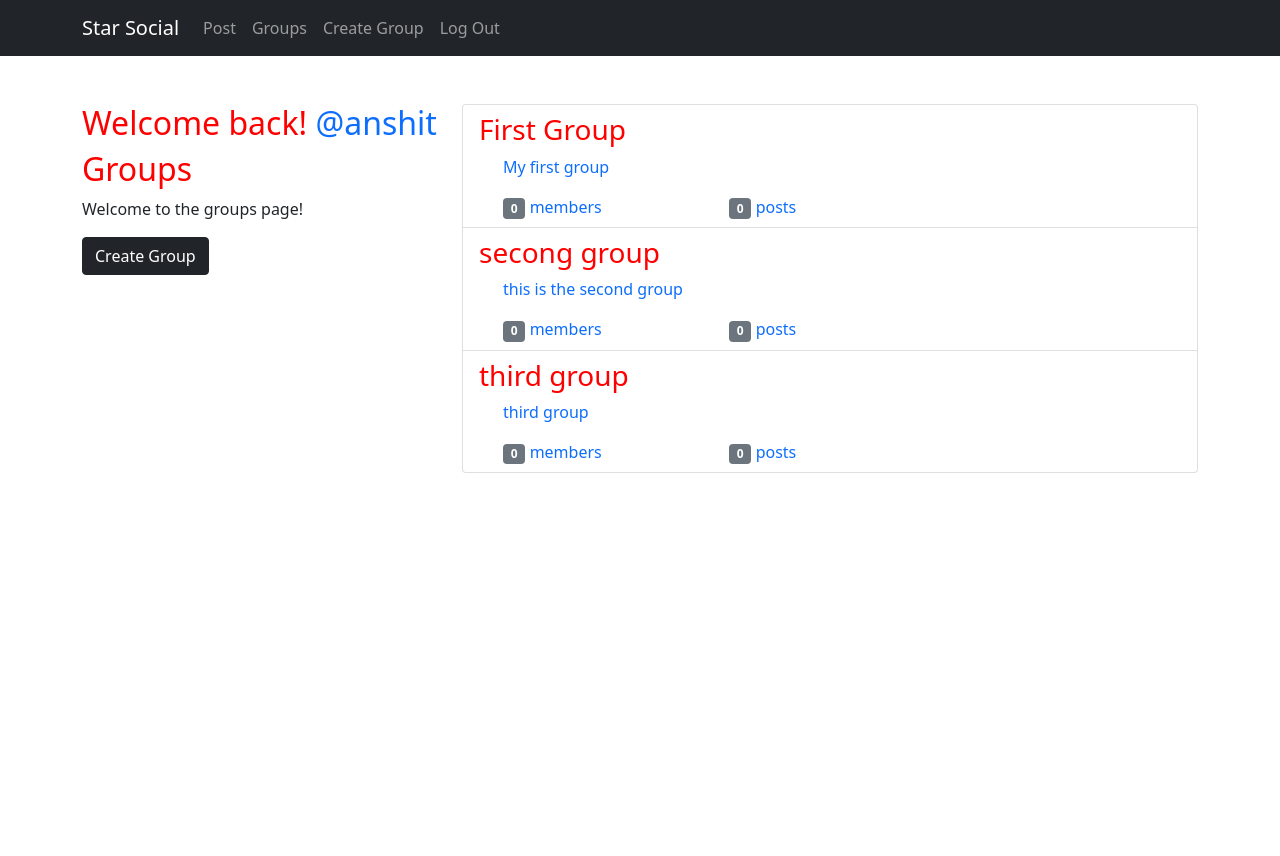
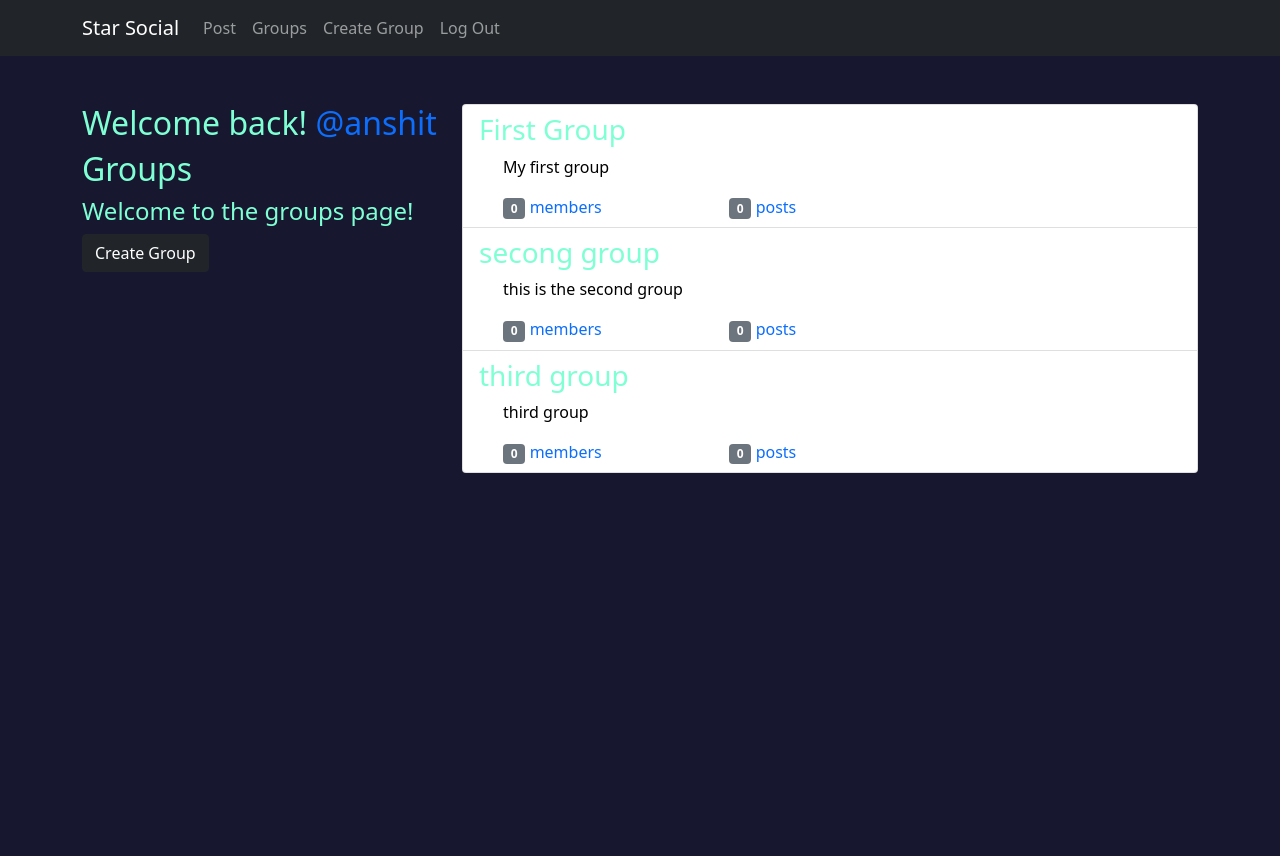
Before and after one commit to anver01/Star-Social-Site, a Django app: page /groups/ in a window 1280 px wide. Before the commit the page ends 473 px from the top, so only its background shows below. Run offline with Django 3.2, Linux system fonts and the light colour scheme; a user stored in the database is signed in; data comes from the database, SQL or seed files in the repository; data that the repository does not hold is empty; some libraries are stand-ins or nearby versions.

Commit message:
added styles

```diff
--- /dev/null
+++ b/accounts/static/accounts/css/accounts_master.css
@@ -0,0 +1,3 @@
+h2,h3,h4,h5{
+    color:rgba(255, 255, 255, 0.8);
+}
--- a/accounts/templates/accounts/login.html
+++ b/accounts/templates/accounts/login.html
@@ -1,5 +1,6 @@
 {% extends 'base.html' %}
 {% load bootstrap4 %}
+{% load static %}
 
 {% block styles %}
     <link rel="stylesheet" href="{% static 'accounts/css/accounts_master.css' %}">
--- a/static/groups/css/groups_master.css
+++ b/groups/static/groups/css/groups_master.css
@@ -1,11 +1,19 @@
 h2,h3,h4,h5{
-    color:red;
+    color:aquamarine;
 }
 
 a{
     text-decoration: none;
 }
 
+p{
+    color: black;
+}
+
+.grp-description{
+    color: black;
+}
+
 .grp-container{
     margin-top: 3rem;
 }
--- a/groups/templates/groups/group_list.html
+++ b/groups/templates/groups/group_list.html
@@ -1,4 +1,6 @@
 {% extends 'groups/group_base.html' %}
+{% load static %}
+
 {% block pregroup %}
     <div class="col-md-4">
         <div class="content">
@@ -8,7 +10,7 @@
                 </h2>
             {% endif %}
             <h2>Groups</h2>
-            <p>Welcome to the groups page!</p>
+            <h4>Welcome to the groups page!</h4>
         </div>
         {% if user.is_authenticated %}
             <a href="{% url 'groups:create' %}" class='btn btn-dark'>Create Group</a>
--- a/simplesocial/urls.py
+++ b/simplesocial/urls.py
@@ -16,6 +16,8 @@ Including another URLconf
 from django.contrib import admin
 from django.urls import path, include
 from . import views
+from django.conf import settings
+from django.conf.urls.static import static
 
 urlpatterns = [
     path('admin/', admin.site.urls),
@@ -26,5 +28,7 @@ urlpatterns = [
     path("thanks/", views.ThanksPage.as_view(), name="thanks"),
     path("posts/", include('posts.urls', namespace='posts')),
     path("groups/", include('groups.urls', namespace='groups'))
+]
 
-]
+if settings.DEBUG:
+    urlpatterns += static(settings.STATIC_URL, document_root=settings.STATIC_ROOT)
--- a/static/css/master.css
+++ b/static/css/master.css
@@ -2,10 +2,6 @@ h1{
     color:rgba(255, 255, 255, 0.8);
     text-align: center;
     margin-top: 50px;
-}
-
-.nav-link{
-    color: #fff;
 }
 
 /* ---- reset ---- */
@@ -13,7 +9,8 @@ h1{
 body {
     margin: 0;
     background-color: #17182f;
-  }
+    overflow: hidden;
+}
 
 canvas {
     display: block;
@@ -25,5 +22,5 @@ canvas {
 #particles-js {
     position: absolute;
     width: 100%;
-    height: 100%;
+    height: 100vh;
 }
--- a/templates/base.html
+++ b/templates/base.html
@@ -13,8 +13,9 @@
         <script src="https://cdn.jsdelivr.net/particles.js/2.0.0/particles.min.js"></script>
         <script src="https://cdn.jsdelivr.net/npm/bootstrap@5.0.0-beta1/dist/js/bootstrap.bundle.min.js" integrity="sha384-ygbV9kiqUc6oa4msXn9868pTtWMgiQaeYH7/t7LECLbyPA2x65Kgf80OJFdroafW" crossorigin="anonymous"></script>
 
+        <link rel="stylesheet" href="{% static 'css/master.css' %}">
+
         {% block styles %}
-            <link rel="stylesheet" href="{% static 'css/master.css' %}">
         {% endblock styles %}
     </head>
     <body>
@@ -41,9 +42,8 @@
                 </div>
             </div>
         </nav>
-
+        <div id="particles-js"></div>
         {% block content %}
         {% endblock %}
-
     </body>
 </html>
--- a/templates/index.html
+++ b/templates/index.html
@@ -6,7 +6,6 @@
 {% endblock %}
 
 {% block content %}
-    <div id="particles-js"></div>
     <h1>Welcome to Star Social!</h1>
     <script src="{% static 'js/master.js' %}" async defer></script>
 {% endblock %}
```
Also changed, not shown: posts/static/posts/css/posts_master.css (added, +8 -0 lines), simplesocial/settings.py (line endings or trailing spaces).
